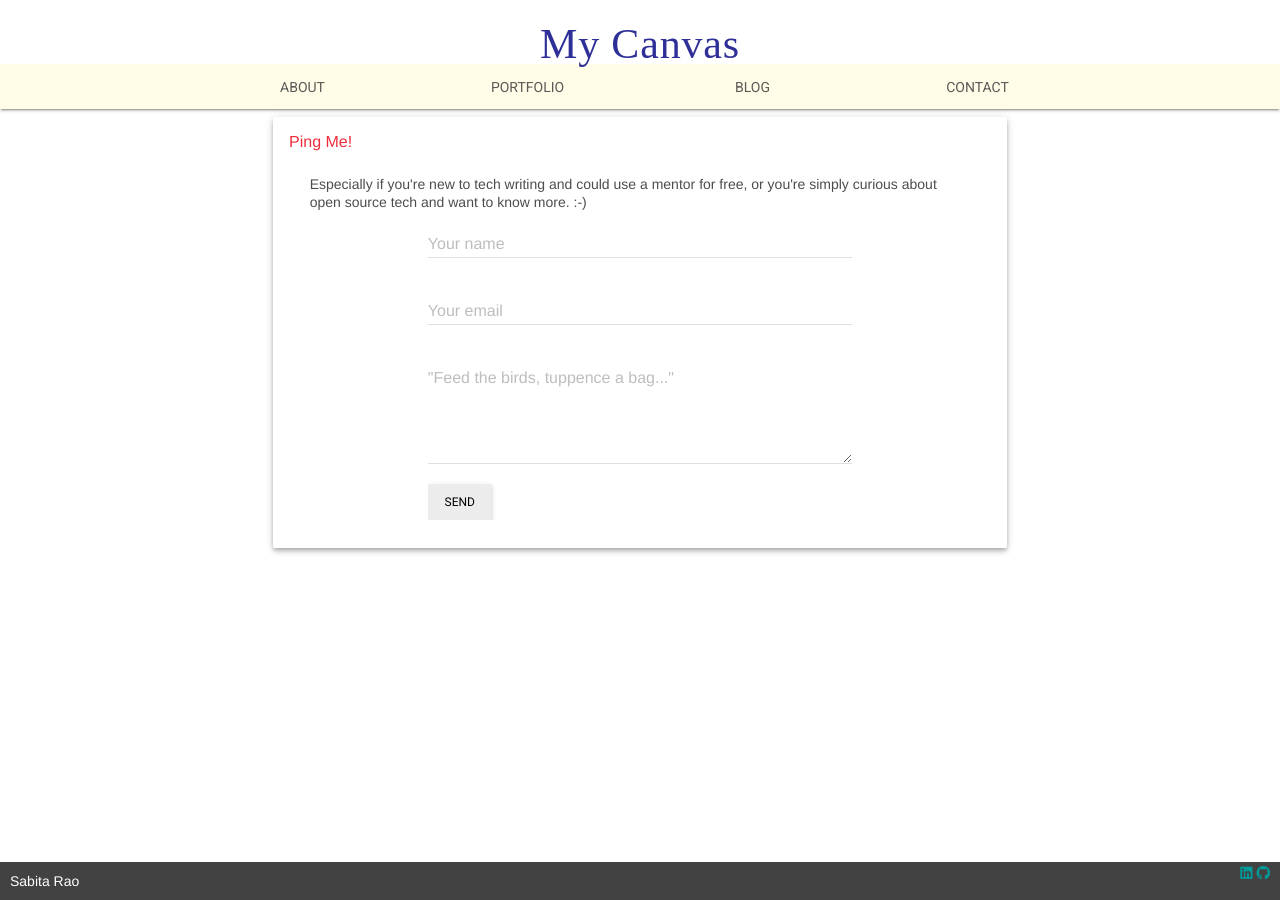
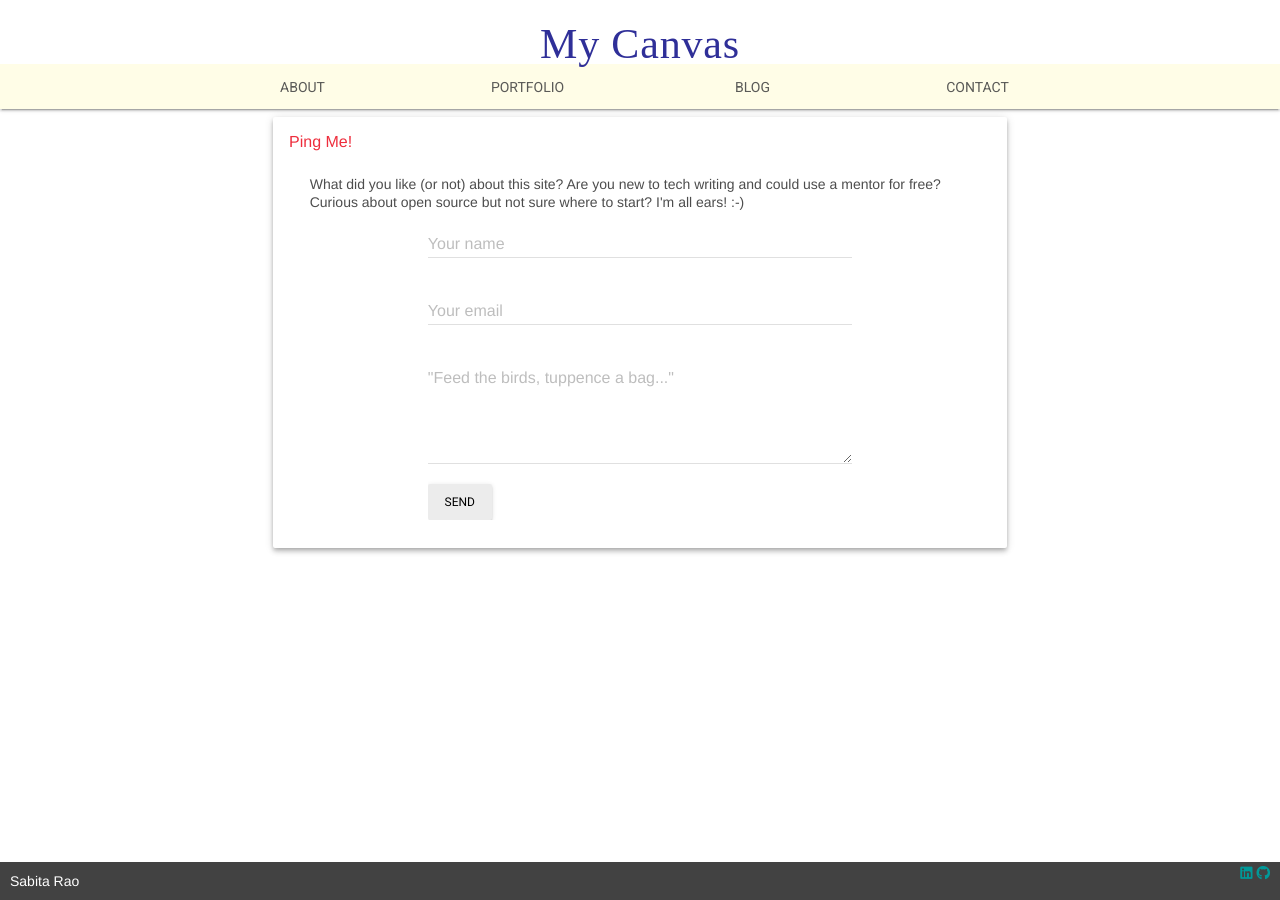
Before and after one commit to sabitarao/sabitarao.github.io, a Jekyll site: the page built from contact/index.html, in a window 1280 px wide. Built offline with Jekyll 4.4.1, drawn with Linux system fonts in a browser that asks for light colours; nearby versions of some CDN libraries; some web fonts are replaced.

Commit message:
contact page

```diff
--- a/contact/index.html
+++ b/contact/index.html
@@ -2,7 +2,7 @@
 layout: large_card
 title: Ping Me!
 ---
-Especially if you're new to tech writing and could use a mentor for free, or you're simply curious about open source tech and want to know more. :-)<br>
+What did you like (or not) about this site? Are you new to tech writing and could use a mentor for free? Curious about open source but not sure where to start? I'm all ears! :-)<br>
 
 <div class="mdl-cell mdl-cell--8-col mdl-cell--2-offset mdl-card portfolio-contact">
     <form action="//formspree.io/quillnetsolutions@gmail.com" method="POST">
```
